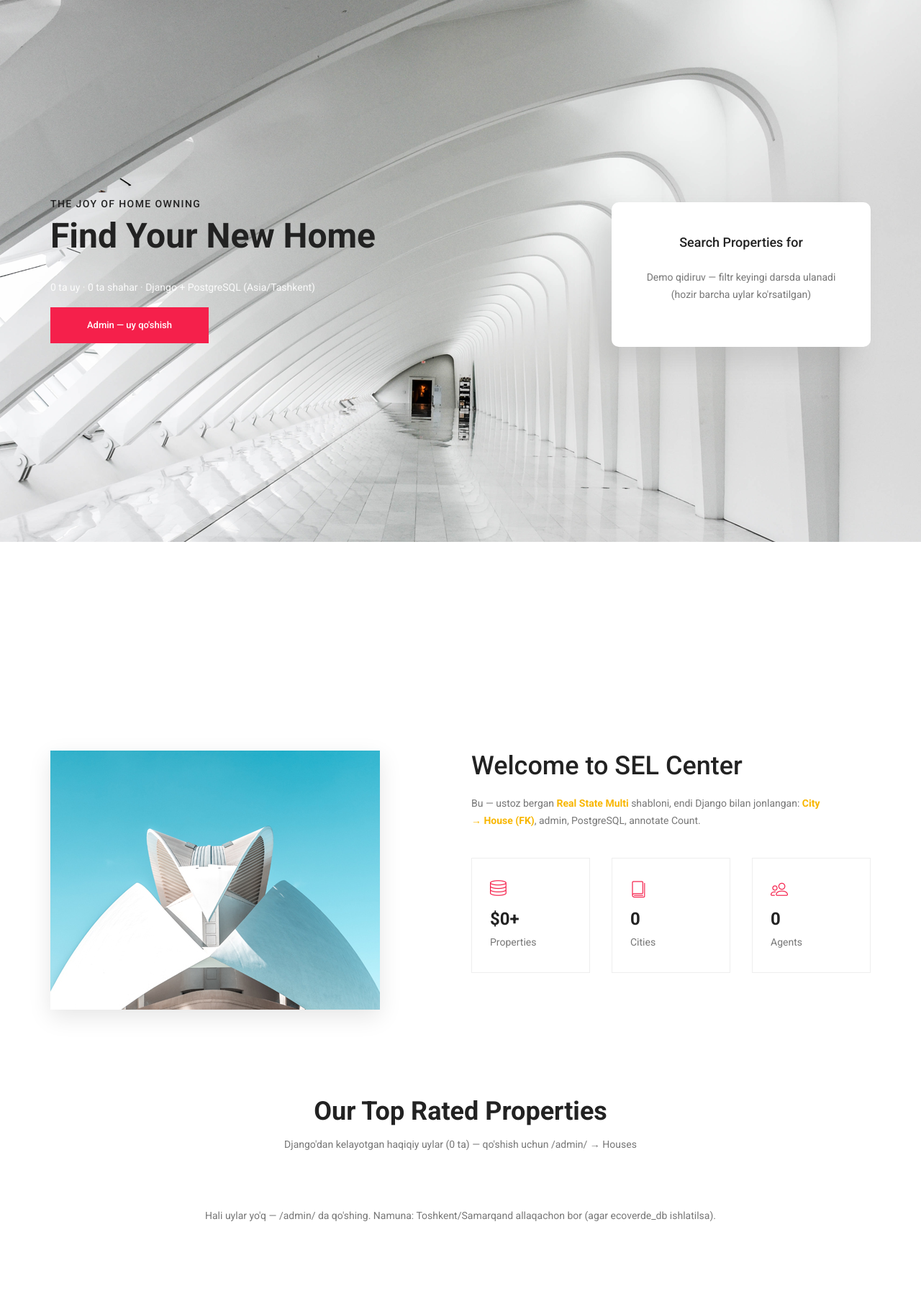
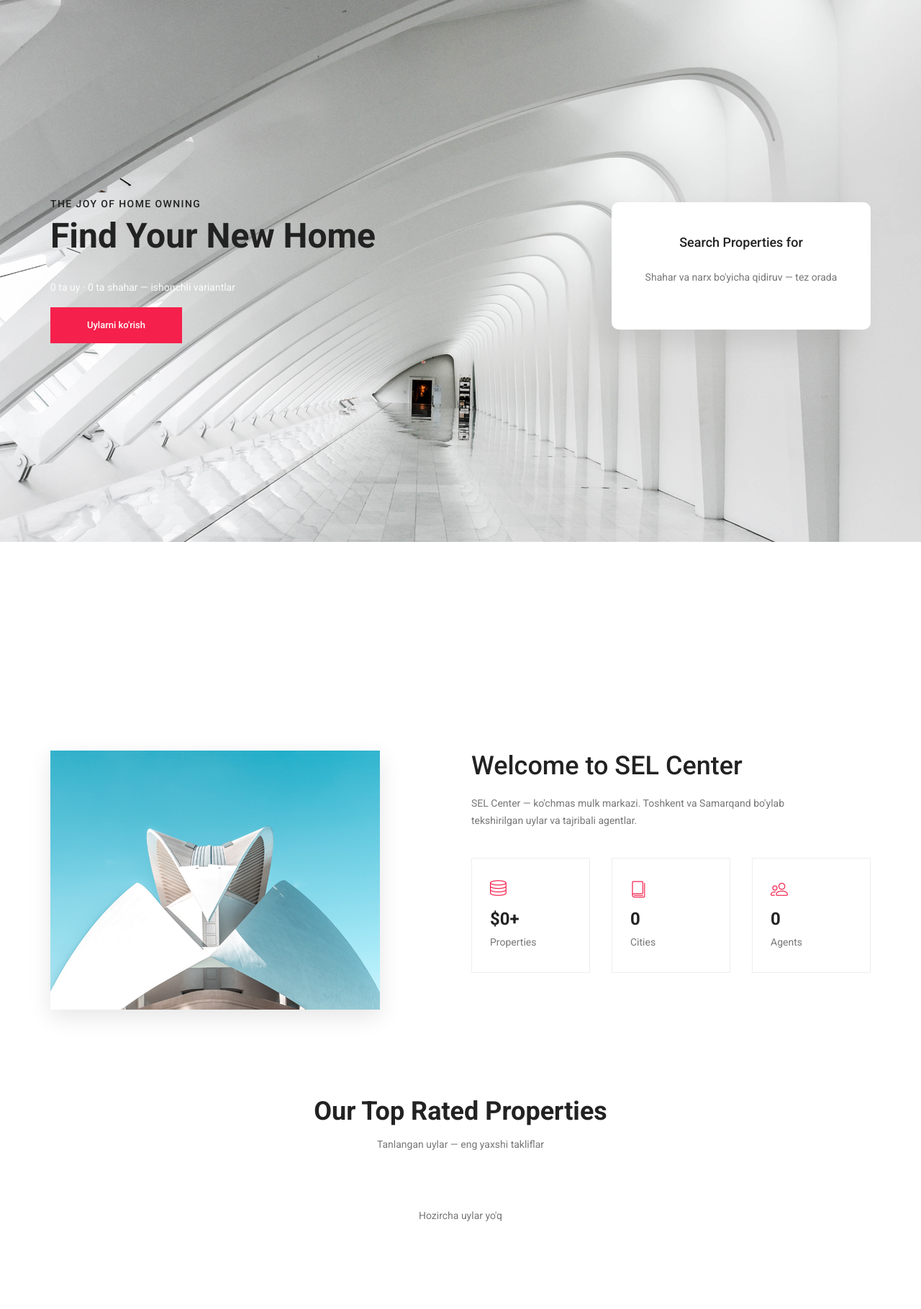
Before and after one commit to namebody2-afk/My-Real-Project, a Django app: page / in a window 1280 px wide. Shown: the part 101-1920 px from the top of the page at 72% size. Run offline with Django 5.2, Linux system fonts and the light colour scheme; data that the repository does not hold is empty; some libraries are stand-ins or nearby versions.

Commit message:
fix: about/index — убрать упоминания ustoz/Django/тех. деталей, оставить нейтральный SEL текст

```diff
--- a/templates/about.html
+++ b/templates/about.html
@@ -3,5 +3,5 @@
 {% block title %}About — SEL Center{% endblock %}
 {% block content %}
 <section class="banner_area" style="background:url({% static 'img/banner/banner.jpg' %}) center/cover"><div class="container"><h2 style="color:#fff;padding:60px 0">About Us</h2></div></section>
-<section class="welcome_area p_120"><div class="container"><h4>SEL Center — ustoz shabloni + Django</h4><p>City (name, img) → House (title, city FK, type, price, address, room_count, floor, area, img). Vaqt mintaqasi Asia/Tashkent, media houses/ va cities/.</p></div></section>
+<section class="welcome_area p_120"><div class="container"><div class="row welcome_inner"><div class="col-lg-6"><div class="welcome_img"><img class="img-fluid" src="{% static 'img/welcome-1.jpg' %}" alt=""></div></div><div class="col-lg-6"><div class="welcome_text"><h4>SEL Center</h4><p>Ko'chmas mulk markazi — Toshkent va hududlar bo'ylab ishonchli uylar va professional agentlar.</p></div></div></div></div></section>
 {% endblock %}
--- a/templates/index.html
+++ b/templates/index.html
@@ -3,12 +3,12 @@
 {% block title %}SEL Center — Home{% endblock %}
 {% block content %}
 <section class="home_banner_area">
-    <div class="banner_inner d-flex align-items-center"><div class="container"><div class="banner_content"><h5>The joy of home owning</h5><h3>Find Your New Home</h3><p style="color:#fff;opacity:.9">{{ houses|length }} ta uy · {{ cities|length }} ta shahar · Django + PostgreSQL (Asia/Tashkent)</p><a class="main_btn" href="/admin/">Admin — uy qo'shish</a></div></div></div>
-    <div class="container"><div class="advanced_search"><h3>Search Properties for</h3><p style="color:#777">Demo qidiruv — filtr keyingi darsda ulanadi (hozir barcha uylar ko'rsatilgan)</p></div></div>
+    <div class="banner_inner d-flex align-items-center"><div class="container"><div class="banner_content"><h5>The joy of home owning</h5><h3>Find Your New Home</h3><p style="color:#fff;opacity:.9">{{ houses|length }} ta uy · {{ cities|length }} ta shahar — ishonchli variantlar</p><a class="main_btn" href="#properties">Uylarni ko'rish</a></div></div></div>
+    <div class="container"><div class="advanced_search"><h3>Search Properties for</h3><p style="color:#777">Shahar va narx bo'yicha qidiruv — tez orada</p></div></div>
 </section>
-<section class="welcome_area p_120"><div class="container"><div class="row welcome_inner"><div class="col-lg-6"><div class="welcome_img"><img class="img-fluid" src="{% static 'img/welcome-1.jpg' %}" alt=""></div></div><div class="col-lg-6"><div class="welcome_text"><h4>Welcome to SEL Center</h4><p>Bu — ustoz bergan <b>Real State Multi</b> shabloni, endi Django bilan jonlangan: <b>City → House (FK)</b>, admin, PostgreSQL, annotate Count.</p><div class="row"><div class="col-sm-4"><div class="wel_item"><i class="lnr lnr-database"></i><h4>${{ houses|length }}+</h4><p>Properties</p></div></div><div class="col-sm-4"><div class="wel_item"><i class="lnr lnr-book"></i><h4>{{ cities|length }}</h4><p>Cities</p></div></div><div class="col-sm-4"><div class="wel_item"><i class="lnr lnr-users"></i><h4>{{ agents|length }}</h4><p>Agents</p></div></div></div></div></div></div></div></section>
+<section class="welcome_area p_120"><div class="container"><div class="row welcome_inner"><div class="col-lg-6"><div class="welcome_img"><img class="img-fluid" src="{% static 'img/welcome-1.jpg' %}" alt=""></div></div><div class="col-lg-6"><div class="welcome_text"><h4>Welcome to SEL Center</h4><p>SEL Center — ko'chmas mulk markazi. Toshkent va Samarqand bo'ylab tekshirilgan uylar va tajribali agentlar.</p><div class="row"><div class="col-sm-4"><div class="wel_item"><i class="lnr lnr-database"></i><h4>${{ houses|length }}+</h4><p>Properties</p></div></div><div class="col-sm-4"><div class="wel_item"><i class="lnr lnr-book"></i><h4>{{ cities|length }}</h4><p>Cities</p></div></div><div class="col-sm-4"><div class="wel_item"><i class="lnr lnr-users"></i><h4>{{ agents|length }}</h4><p>Agents</p></div></div></div></div></div></div></div></section>
 
-<section class="properties_area" id="properties"><div class="container"><div class="main_title"><h2>Our Top Rated Properties</h2><p>Django'dan kelayotgan haqiqiy uylar ({{ houses|length }} ta) — qo'shish uchun /admin/ → Houses</p></div>
+<section class="properties_area" id="properties"><div class="container"><div class="main_title"><h2>Our Top Rated Properties</h2><p>Tanlangan uylar — eng yaxshi takliflar</p></div>
 {% if houses %}
 <div class="row properties_inner">
 {% for h in houses %}
@@ -18,11 +18,11 @@
 {% endfor %}
 </div>
 {% else %}
-<div class="text-center p_30"><p>Hali uylar yo'q — /admin/ da qo'shing. Namuna: Toshkent/Samarqand allaqachon bor (agar ecoverde_db ishlatilsa).</p></div>
+<div class="text-center p_30"><p>Hozircha uylar yo'q</p></div>
 {% endif %}
 </div></section>
 
-<section class="cities_area p_120"><div class="container"><div class="main_title"><h2>Demandable Cities</h2><p>Cities — annotate(house_count=Count('house')) — qancha uy borligi bilan</p></div>
+<section class="cities_area p_120"><div class="container"><div class="main_title"><h2>Demandable Cities</h2><p>Shaharlar bo'yicha uylar</p></div>
 {% if cities %}
 <div class="row cities_inner">
 {% for c in cities %}
@@ -33,12 +33,12 @@
 {% endfor %}
 </div>
 {% else %}
-<p class="text-center">Shaharlar yo'q — /admin/ → Cities</p>
+<p class="text-center">Shaharlar yo'q</p>
 {% endif %}
 </div></section>
 
 {% if agents %}
-<section class="p_120" style="background:#f9f9ff"><div class="container"><div class="main_title"><h2>Our Agents</h2><p>is_staff=True, is_superuser=False</p></div><div class="row">
+<section class="p_120" style="background:#f9f9ff"><div class="container"><div class="main_title"><h2>Our Agents</h2><p>Professional agentlar jamoasi</p></div><div class="row">
 {% for a in agents %}
 <div class="col-lg-3 col-md-6"><div class="text-center p_20"><div style="width:80px;height:80px;line-height:80px;border-radius:50%;background:#0f172a;color:#d4a017;margin:0 auto;font-size:28px;font-weight:800">{{ a.username|slice:":1"|upper }}</div><h5 style="margin-top:12px">{{ a.get_full_name|default:a.username }}</h5><p>@{{ a.username }}</p></div></div>
 {% endfor %}
```
